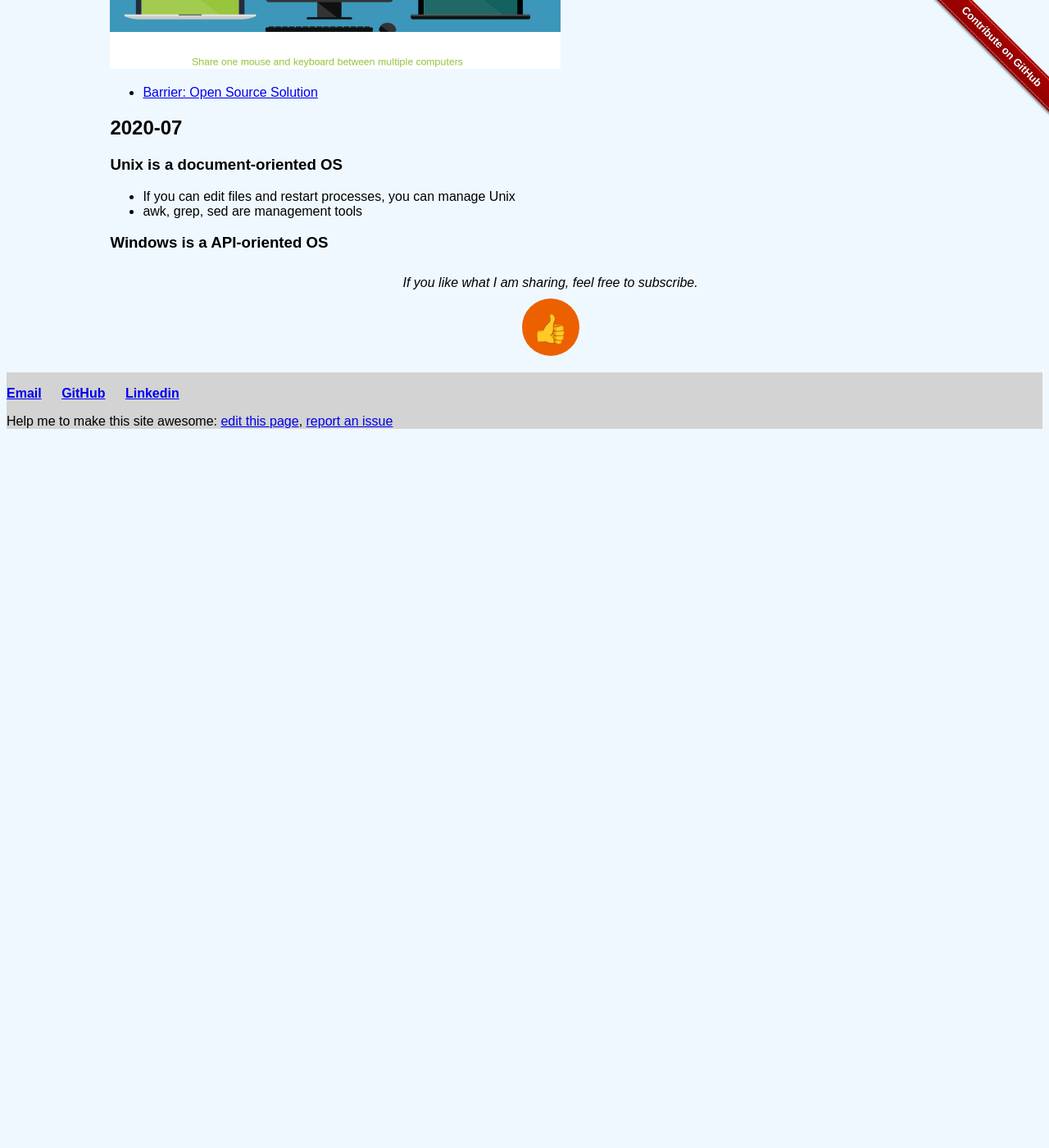
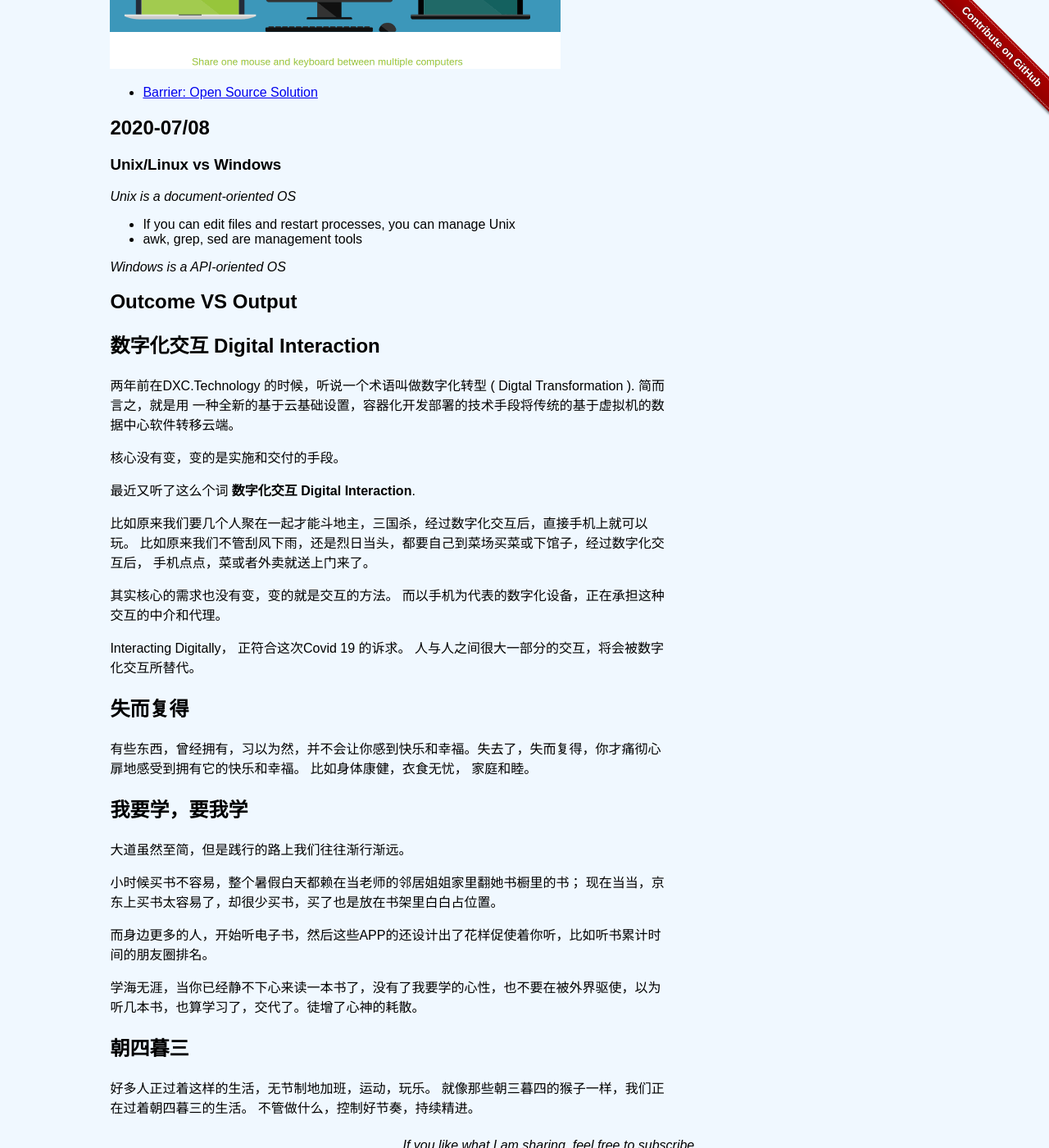
Before and after one commit to liuning0820/liuning0820.github.io, a Jekyll site: the page built from _posts/2020-02-06-mindset-2020.md, in a window 1280 px wide and 1400 px high, scrolled down 3516 px. Shown: the whole window at 82% size. Built offline with Jekyll 4.4.1, drawn with Linux system fonts in a browser that asks for light colours; comment, search, counter and statistics services are not loaded; before the commit the page ends 4055 px from its top, so only the background shows below that.

Commit message:
mindset for 2020-08

```diff
--- a/_posts/2020-02-06-mindset-2020.md
+++ b/_posts/2020-02-06-mindset-2020.md
@@ -147,11 +147,58 @@ Allowing you to control multiple computers from a single mouse and keyboard.
 - [Barrier: Open Source Solution](https://github.com/debauchee/barrier)
 
 
-## 2020-07
+## 2020-07/08
 
-### Unix is a document-oriented OS
+### Unix/Linux vs Windows
 
+*Unix is a document-oriented OS*
 - If you can edit files and restart processes, you can manage Unix
 - awk, grep, sed are management tools
 
-### Windows is a API-oriented OS
+*Windows is a API-oriented OS*
+
+
+## Outcome VS Output
+
+
+
+## 数字化交互 Digital Interaction
+
+两年前在DXC.Technology 的时候，听说一个术语叫做数字化转型 ( Digtal Transformation ). 简而言之，就是用
+一种全新的基于云基础设置，容器化开发部署的技术手段将传统的基于虚拟机的数据中心软件转移云端。
+
+核心没有变，变的是实施和交付的手段。
+
+最近又听了这么个词 **数字化交互 Digital Interaction**.
+
+比如原来我们要几个人聚在一起才能斗地主，三国杀，经过数字化交互后，直接手机上就可以玩。
+比如原来我们不管刮风下雨，还是烈日当头，都要自己到菜场买菜或下馆子，经过数字化交互后， 手机点点，菜或者外卖就送上门来了。
+
+其实核心的需求也没有变，变的就是交互的方法。 而以手机为代表的数字化设备，正在承担这种交互的中介和代理。
+
+Interacting Digitally， 正符合这次Covid 19 的诉求。 人与人之间很大一部分的交互，将会被数字化交互所替代。
+
+
+
+## 失而复得
+
+有些东西，曾经拥有，习以为然，并不会让你感到快乐和幸福。失去了，失而复得，你才痛彻心扉地感受到拥有它的快乐和幸福。
+比如身体康健，衣食无忧， 家庭和睦。
+
+
+## 我要学，要我学
+
+大道虽然至简，但是践行的路上我们往往渐行渐远。
+
+小时候买书不容易，整个暑假白天都赖在当老师的邻居姐姐家里翻她书橱里的书；
+现在当当，京东上买书太容易了，却很少买书，买了也是放在书架里白白占位置。
+
+而身边更多的人，开始听电子书，然后这些APP的还设计出了花样促使着你听，比如听书累计时间的朋友圈排名。
+
+学海无涯，当你已经静不下心来读一本书了，没有了我要学的心性，也不要在被外界驱使，以为听几本书，也算学习了，交代了。徒增了心神的耗散。
+
+
+## 朝四暮三
+
+好多人正过着这样的生活，无节制地加班，运动，玩乐。 就像那些朝三暮四的猴子一样，我们正在过着朝四暮三的生活。
+不管做什么，控制好节奏，持续精进。
```
